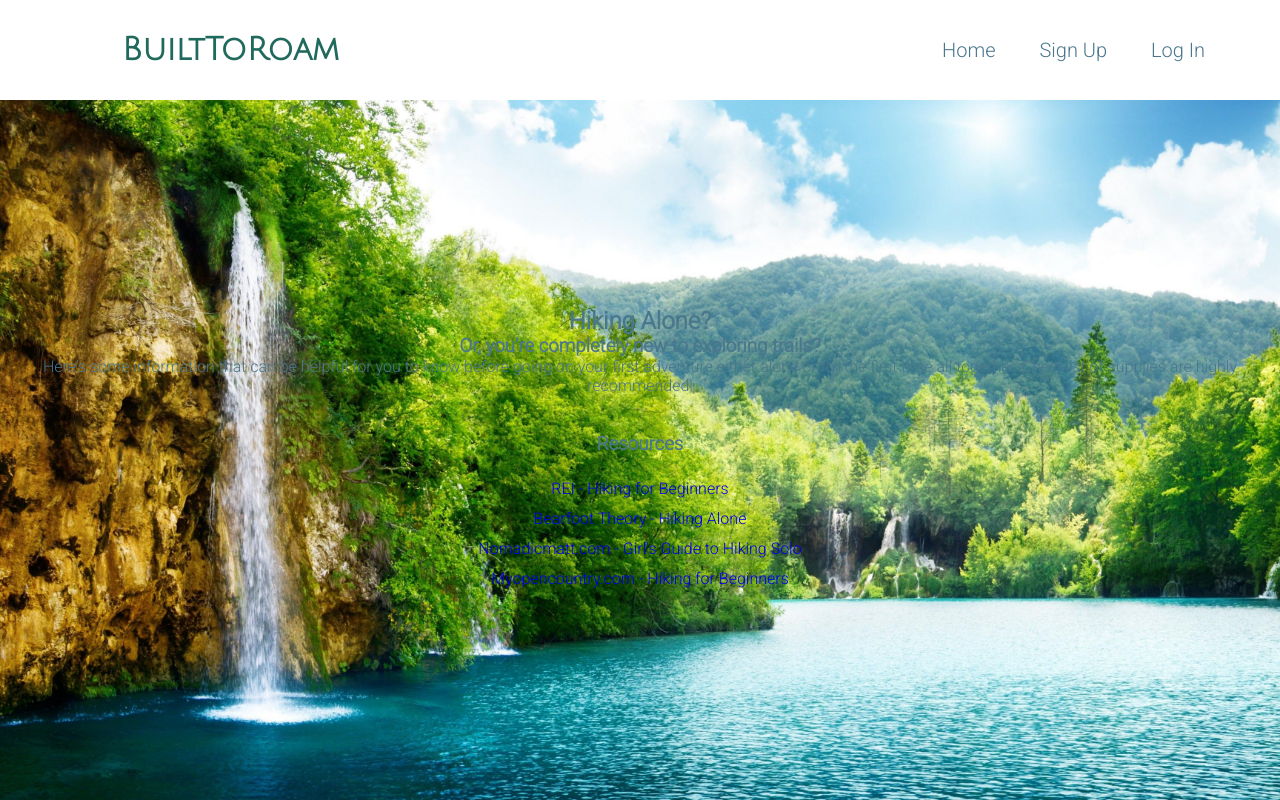
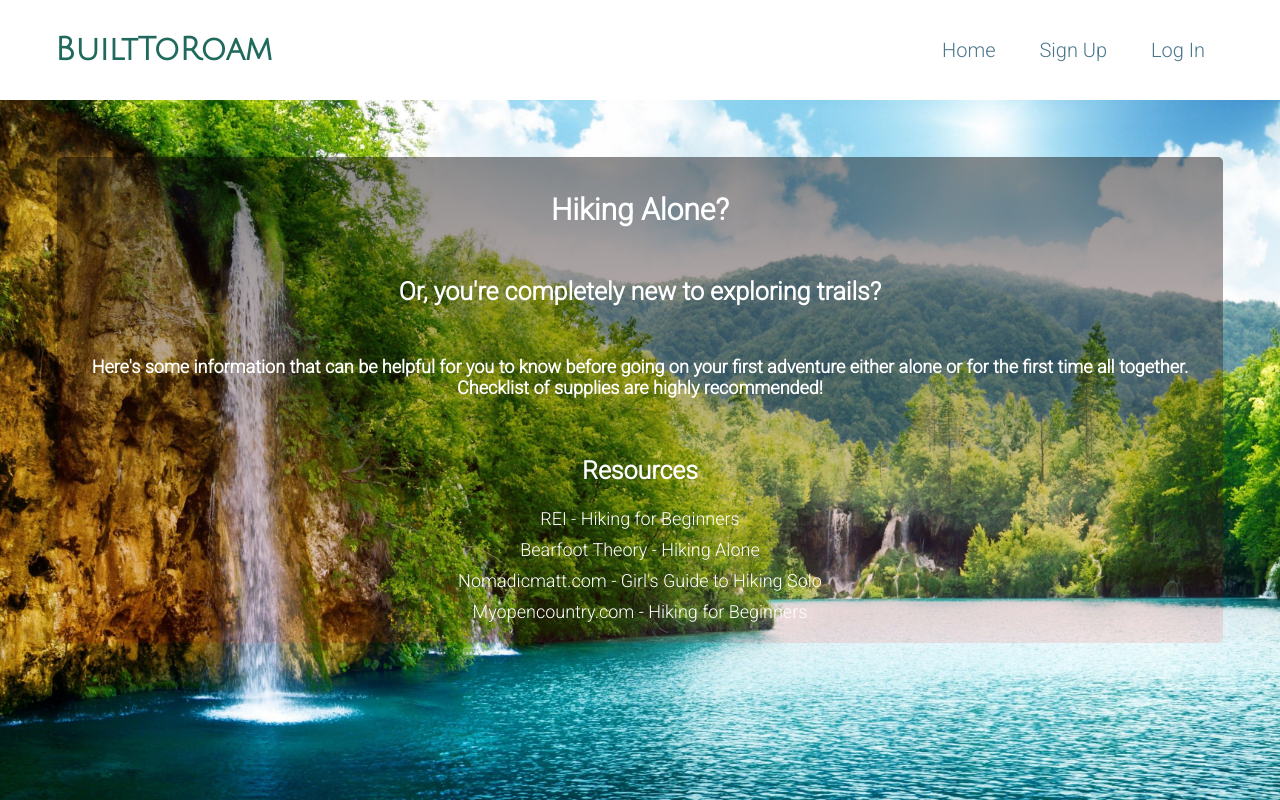
Before and after one commit to lesleysauter/BuiltToRoam, a Django app: page /info/ in a window 1280 px wide. Run offline with Django 3.2, Linux system fonts and the light colour scheme; some libraries are stand-ins or nearby versions.

Commit message:
made css look a little nicer on info page

```diff
--- a/main_app/static/styles/main.css
+++ b/main_app/static/styles/main.css
@@ -43,7 +43,7 @@ header h1{
 }
 
 .logo {
-    width: 30%;
+    /* width: 30%; */
     float: left;
     line-height: 100px;
 }
@@ -359,6 +372,48 @@ main {
     background-repeat: no-repeat;
 }
 
+.contentinfo {
+    background: linear-gradient(
+		rgba(7, 2, 2, 0.45),
+		rgba(1140, 18, 10, 0.1)
+	  );
+    color: var(--white);
+    padding: 15px;
+    border-radius: 5px;
+}
+
+.infoheader h1{
+    font-size: 30px;
+    padding: 20px;
+}
+
+.infoheader h3 {
+    font-size: 25px;
+    padding: 30px;
+}
+
+.contentlinks p {
+    font-size: 18px;
+    font-weight: bold;
+    margin: 20px;
+}
+
+.contentlinks h3 {
+    font-size: 25px;
+}
+
+.contentinfo li a {
+    color: var(--white);
+    font-size: 18px;
+}
+
+.contentinfo li a:hover {
+    background: linear-gradient(
+        rgba(49, 86, 235, 0.45),
+        rgba(10, 157, 201, 0.1)
+        );
+}
+
 /* .infoheader {
     margin-top: 600px
 } */
@@ -499,7 +549,7 @@ ul {
 }
 
 .container {
-    padding-top: 100px;
+    /* padding-top: 100px; */
     min-height: 100vh;
     display: flex;
     flex-direction: column;
--- a/main_app/templates/base.html
+++ b/main_app/templates/base.html
@@ -26,12 +26,12 @@
         <header>
             <div class="wrapper">
                 <div class="logo">
+                    {% comment %} <img class="mountainlogo" src="{% static 'images/mountainlogo.png' %}" alt="mountain_logo" width=70 height=70>  {% endcomment %}
                     <h1>BuiltToRoam</h1>
                 </div>
 
                 <nav>
                     {% if user.is_authenticated %}
-                    {% comment %} <img class="mountainlogo" src="{% static 'images/mountainlogo.png' %}" alt="mountain_logo" width=70 height=70>  {% endcomment %}
                     <a href="{% url 'home' %}">Home</a>
                     <a href="{% url 'profile' user.pk %}">Update Profile</a>
                     <a href="{% url 'logout' %}">Logout</a>
--- a/main_app/templates/home.html
+++ b/main_app/templates/home.html
@@ -102,7 +102,7 @@
     </main>
 
     <span>
-    <a href="{% url 'infopage' %}">Tips for Safe Exploring</a>
+    <a class"safeexploring" href="{% url 'infopage' %}">Tips for Safe Exploring</a>
     </span>
 
 {% endblock %}
--- a/main_app/templates/info.html
+++ b/main_app/templates/info.html
@@ -12,7 +12,8 @@
 
     <div class="contentlinks">
         <p>
-        Here's some information that can be helpful for you to know before going on your first adventure either alone or for the first time all together. Checklist of supplies are highly recommended!
+        Here's some information that can be helpful for you to know before going on your first adventure either alone or for the first time all together. <br/>
+        Checklist of supplies are highly recommended!
         </p>
 
         <br/>
```
Also changed, not shown: other parts of main_app/static/styles/main.css (+20 -11 lines).
